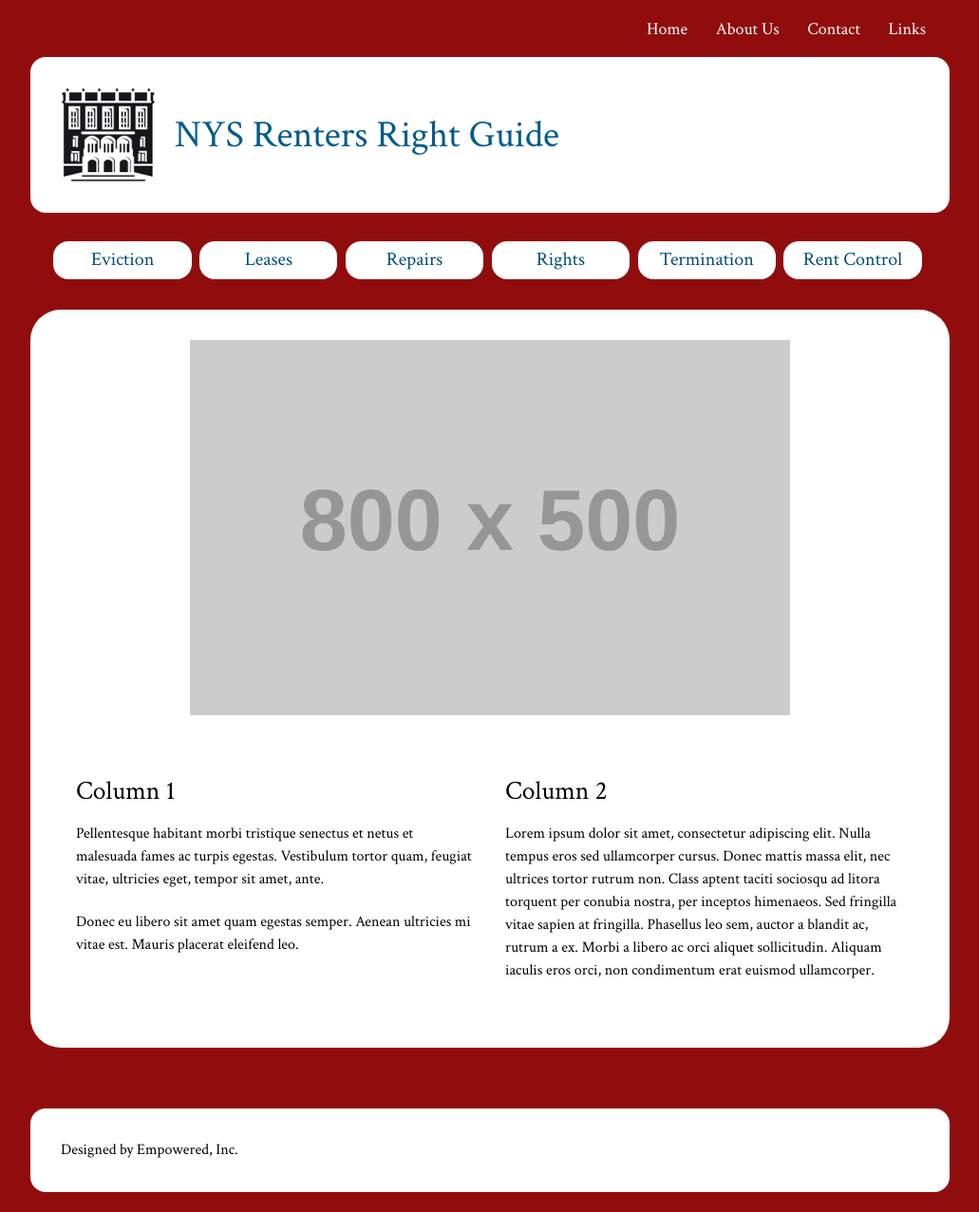
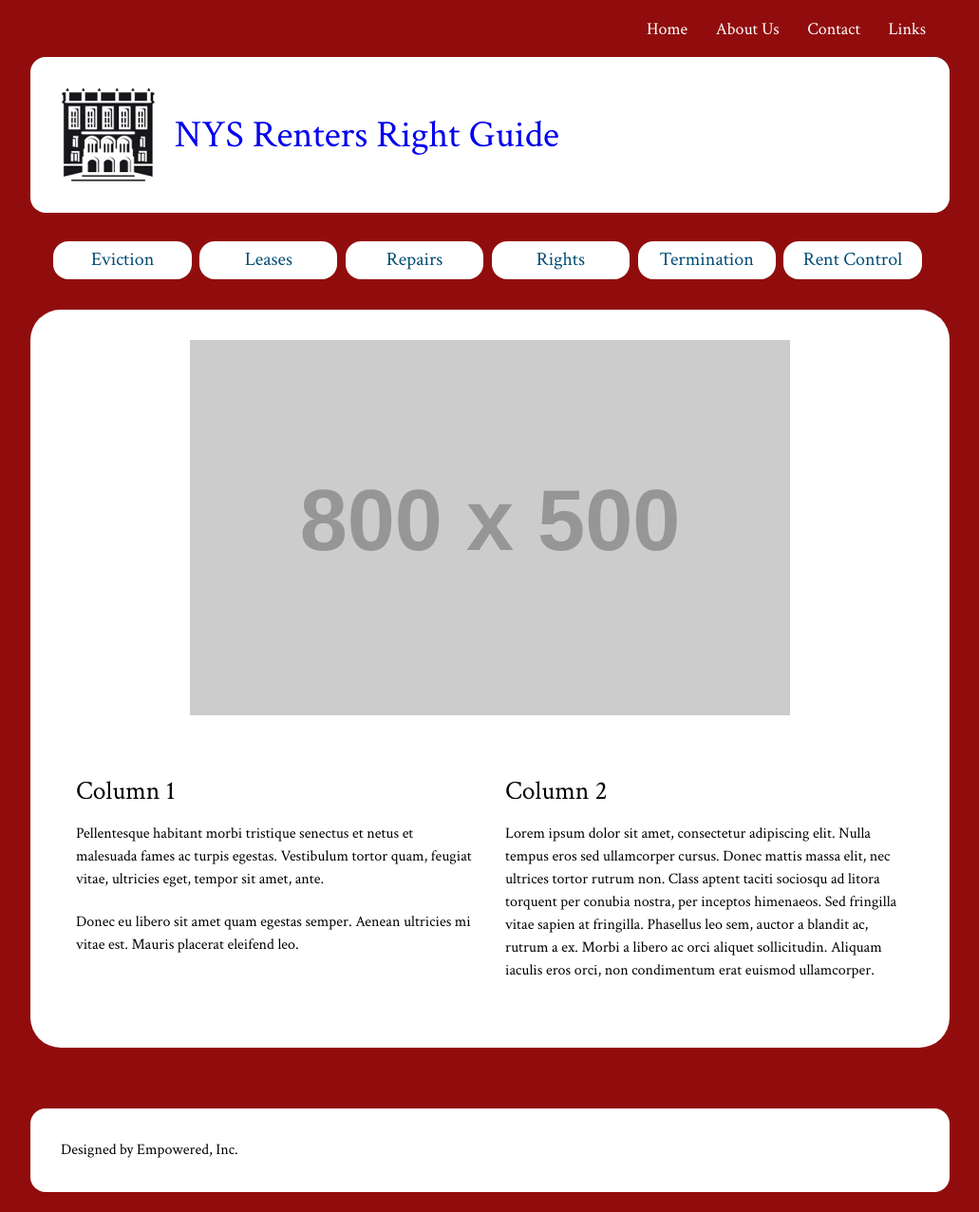
Before and after one commit to iinf362/team2, a Jekyll site: the page built from index.html, in a window 1280 px wide. Shown: the whole page at 95% size, without its empty margins (124-1155 px from the left). Built offline with Jekyll 4.4.1, drawn with Linux system fonts in a browser that asks for light colours.

Commit message:
changed to dark blue

```diff
--- a/css/style.css
+++ b/css/style.css
@@ -142,7 +142,7 @@
 
 .title a,.title a:hover{
 	text-decoration: none;
-        color: #005c8a;
+        color: 031634;
 }
 
 .title-block {
```
